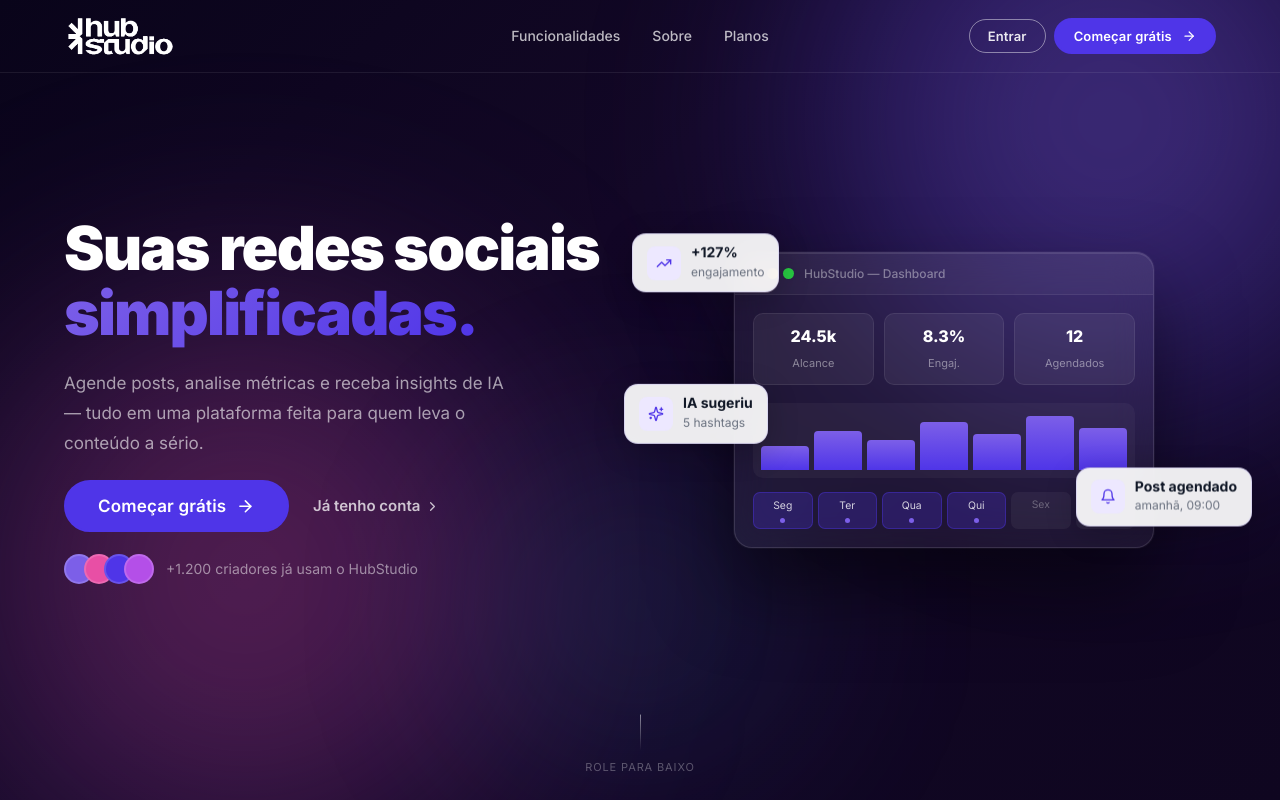
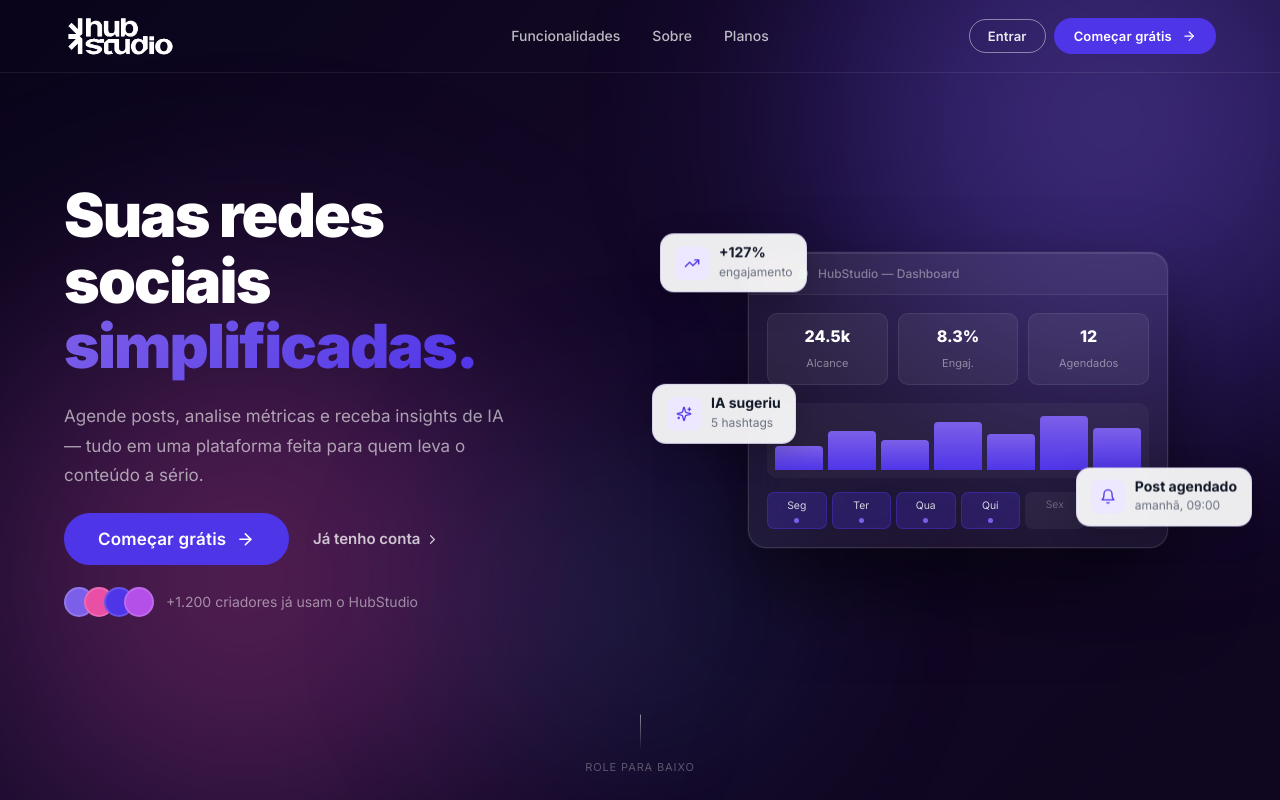
Before and after one commit to brenosemfreio/tcc, a React (Vite) app: page / in a window 1280 px wide. Shown: the top 800 px of the page. Built offline with nearby package versions, Linux system fonts and the light colour scheme.

Commit message:
chore: auto sync [Claude]

```diff
--- a/src/pages/Landing/Landing.css
+++ b/src/pages/Landing/Landing.css
@@ -180,7 +180,7 @@
 .l-hero__inner {
   display: grid;
   grid-template-columns: 1fr 1fr;
-  gap: 64px;
+  gap: 120px;
   align-items: center;
   min-height: 100vh;
   padding-top: 96px;
```
